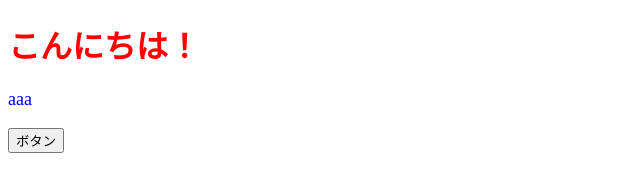
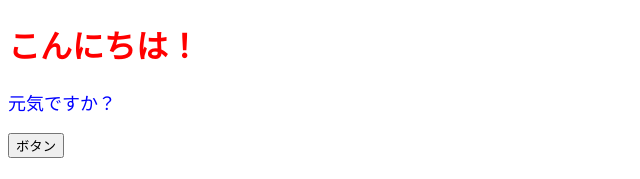
Before and after one commit to ryo-okazaki/react-foundation, a React (Vite) app in the folder frontend/: page / in a window 1280 px wide. Shown: the top 179 px of the page, without its empty margins (0-640 px from the left). Built offline with nearby package versions, Linux system fonts and the light colour scheme.

Commit message:
コンポーネント作成し、Appで読み込ませる

```diff
--- a/frontend/src/App.jsx
+++ b/frontend/src/App.jsx
@@ -1,16 +1,13 @@
 import React from "react";
+import ColorfulMessage from "./components/ColorfulMessage.jsx";
 
 const App = () => {
   const onClickButton = () => alert();
-  const contentType = {
-    color: 'blue',
-    fontSize: '18px',
-  }
 
   return (
     <>
       <h1 style={{ color: 'red' }}>こんにちは！</h1>
-      <p style={contentType}>aaa</p>
+      <ColorfulMessage />
       <button onClick={onClickButton}>ボタン</button>
     </>
   )
--- /dev/null
+++ b/frontend/src/components/ColorfulMessage.jsx
@@ -0,0 +1,14 @@
+import React from "react";
+
+const ColorfulMessage = () => {
+  const contentType = {
+    color: 'blue',
+    fontSize: '18px',
+  }
+
+  return (
+    <p style={contentType}>元気ですか？</p>
+  );
+}
+
+export default ColorfulMessage;
```
Also changed, not shown: 1 other file (tests, documents, lock files or other folders).
